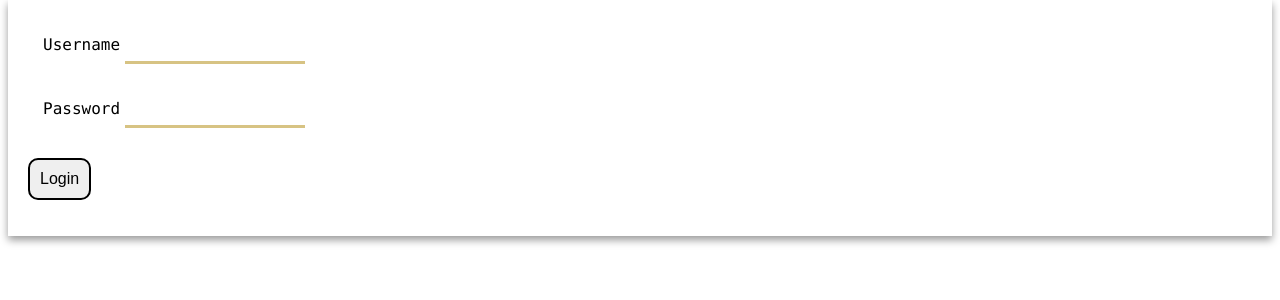
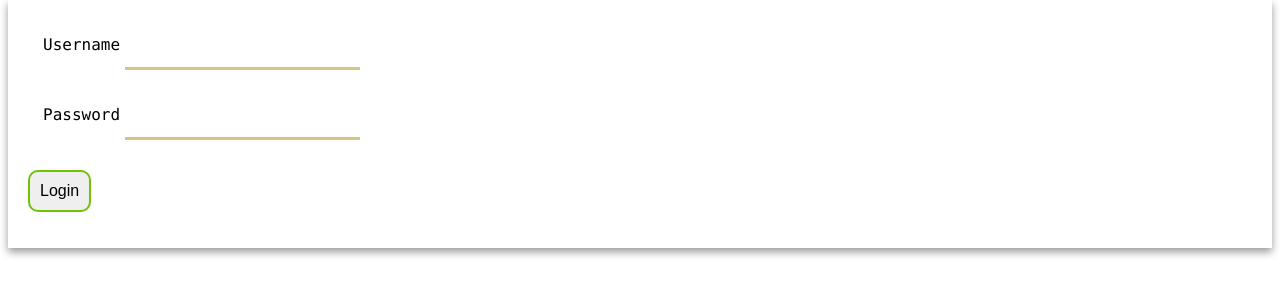
Before and after one commit to Boatdude55/CSC337-Final, a PHP site: page /login.php in a window 1280 px wide. Shown: the part 119-419 px from the top of the page. Run offline with PHP 8.4, Linux system fonts and the light colour scheme.

Commit message:
Minor css changes to login and register php

```diff
--- a/login.php
+++ b/login.php
@@ -38,13 +38,14 @@ if ( isset( $_POST['username']) ) {
 	<form class="form" method="post" action="login.php">
 		<div class="input-field">
 			<label>Username</label>
-			<input pattern=".{4,}" title="Minimum 4 characters" type="text" name="username" required>
+			<input class="text-black-light" pattern=".{4,}" title="Minimum 4 characters" type="text" name="username" required>
 		</div>
+
 		<div class="input-field">
 			<label>Password</label>
-			<input pattern=".{6,}" title="Minimum 6 characters"" type="password" name="password" require>
+			<input class="text-black-light" minlength="6" pattern=".{6,}" title="Minimum 6 characters" type="password" name="password" required>
 		</div>
-		<input type="submit" class="btn" value="Login">
+		<input type="submit" class="btn brd-green" value="Login">
 	</form>
 	<div class="error">
 		<?php
--- a/register.php
+++ b/register.php
@@ -32,13 +32,13 @@
 	<form class="form" method="post" action="register.php">
 		<div class="input-field">
 			<label>Username</label>
-			<input minlength="4" pattern=".{6,}" title="Minimum 6 characters" type="text" name="username" required>
+			<input class="text-black-light" minlength="4" pattern=".{4,}" title="Minimum 4 characters" type="text" name="username" required>
 		</div>
 		<div class="input-field">
 			<label>Password</label>
-			<input minlength="6" pattern=".{4,}" title="Minimum 4 characters" type="password" name="password" required>
+			<input class="text-black-light" minlength="6" pattern=".{6,}" title="Minimum 6 characters" type="password" name="password" required>
 		</div>
-		<!--<button type="submit" class="btn">Register</button>--><input type="submit" class="btn" value="Register">
+		<input type="submit" class="btn brd-green" value="Register">
 	</form>
 	<div class="error">
 		<?php
--- a/styles.global.css
+++ b/styles.global.css
@@ -132,6 +132,7 @@
 	    background-color: inherit;
 	    padding: 3px 0px 3px 3px;
 	    text-align: center;
+	    font-size: large;
 	}
 
 /* Nav-Bar and Menus */
@@ -201,7 +202,7 @@
 		}
 	/* Border Color */
 		.brd-green{
-			border-color: rgb(112, 193, 9);
+			border-color: rgb(112, 193, 9) !important;
 		}
 /* Buttons */
 	.btn{
```
